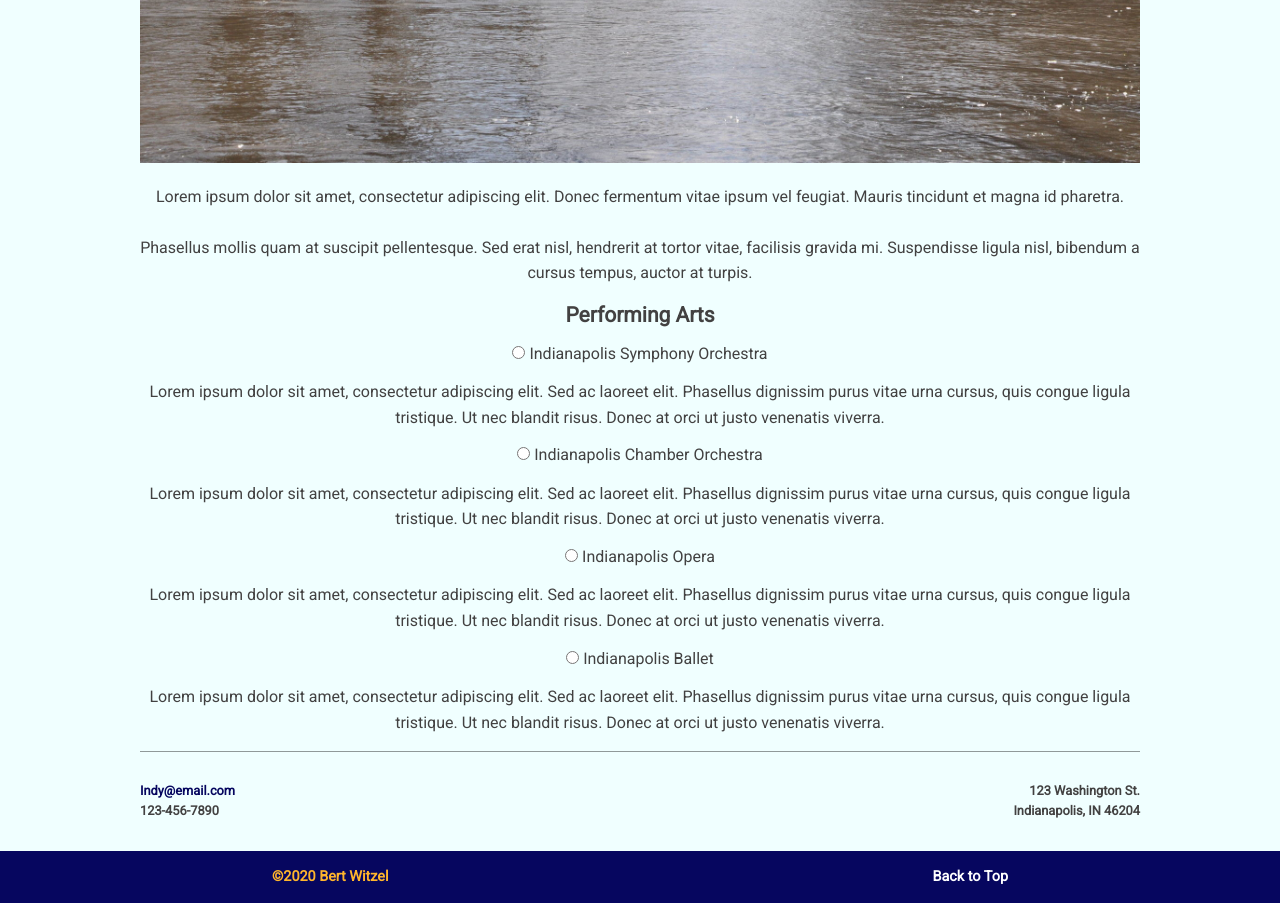
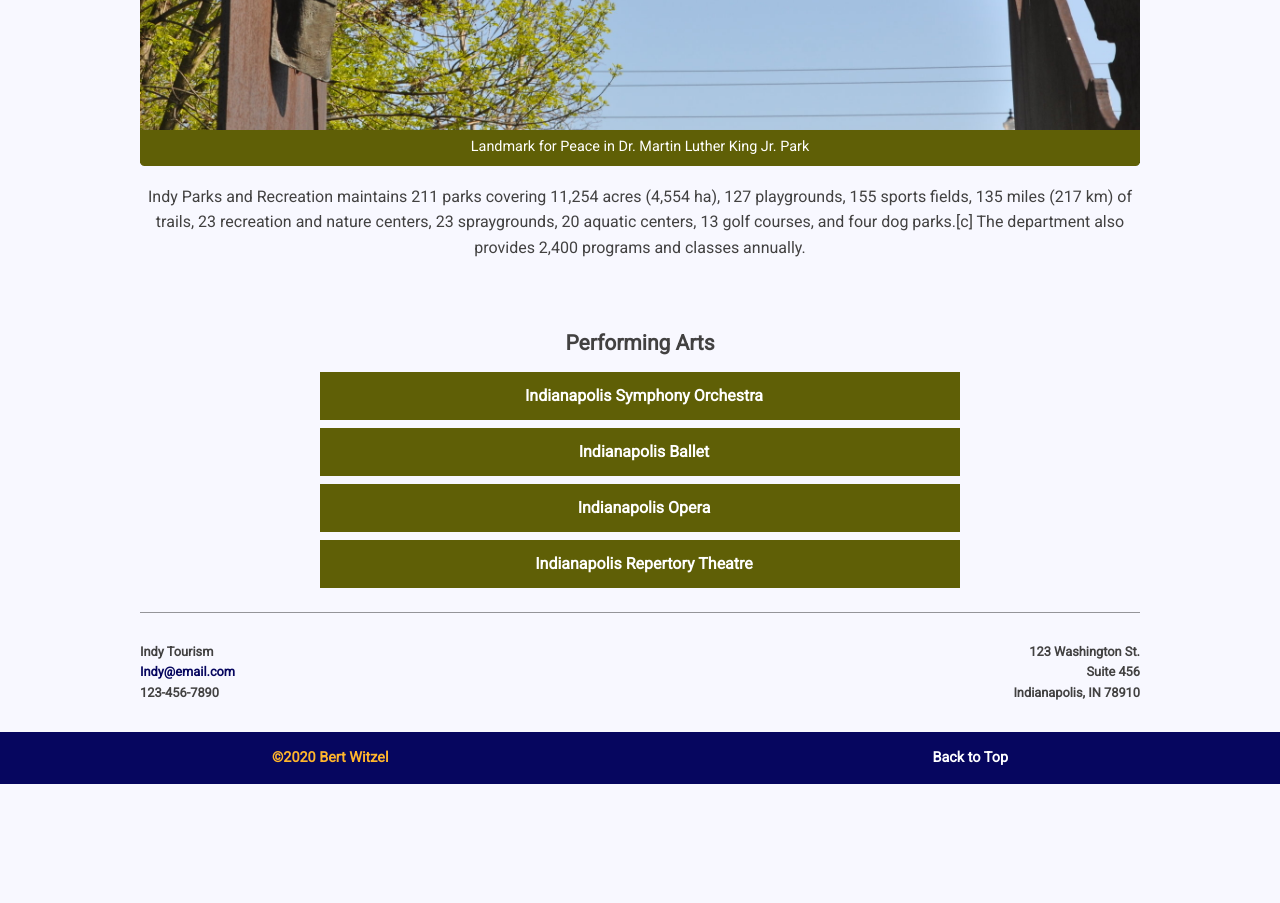
Before and after one commit to bertw82/city-website, a plain HTML site: page html/activities.html in a window 1280 px wide. Shown: the part 960-1863 px from the top of the page. After the commit the page ends 1744 px from the top, so only its background shows below. Drawn offline with nearby package versions, Linux system fonts and the light colour scheme.

Commit message:
Add accordion menu and style activities.html

```diff
--- a/html/activities.html
+++ b/html/activities.html
@@ -15,57 +15,57 @@
           <li><a href="index.html">Home</a></li>
           <li><a href="about.html">About</a></li>
           <li><a href="activities.html">To Do</a></li>
-          <li><a href="hotels.html">Hotels</a></li>
+          <li><a href="hotels.html">Stay</a></li>
           <li><a href="subscribe.html">Photos</a></li>
         </ul>
       </nav>
     </header>
 
     <div class="racetrack">
-      <h1>What to Do in Indy</h1>
+      <h1>Things to Do in Indy</h1>
     </div>
 
     <main>
-      <div>
+      <div class="park-picture">
         <h2>Indy Parks</h2>
-        <img src="../images/parks.jpg" alt="picture of water and trees">
-        <p>Lorem ipsum dolor sit amet, consectetur adipiscing elit. Donec fermentum vitae ipsum vel feugiat. Mauris tincidunt et magna id pharetra.<br><br>
-          Phasellus mollis quam at suscipit pellentesque. Sed erat nisl, hendrerit at tortor vitae, facilisis gravida mi. Suspendisse ligula nisl, bibendum a cursus tempus, auctor at turpis.</p>
+        <img src="../images/mlk.jpg" alt="picture of water and trees">
+        <div class="rfk">Landmark for Peace in Dr. Martin Luther King Jr. Park</div>
       </div>
-
-      <div>
+        <p>Indy Parks and Recreation maintains 211 parks covering 11,254 acres (4,554 ha), 127 playgrounds, 155 sports
+          fields, 135 miles (217 km) of trails, 23 recreation and nature centers, 23 spraygrounds, 20 aquatic centers,
+          13 golf courses, and four dog parks.[c] The department also provides 2,400 programs and classes annually.</p>
+        <br><br>
         <h2>Performing Arts</h2>
-      <div>
-        <div>
-          <input type="radio" id="tab-1" name="parks">
+        <div class="tab-group">
+          <div class="tab">
+            <input type="radio" id="tab-1" name="arts">
             <label for="tab-1">Indianapolis Symphony Orchestra</label>
             <div class="tab-content">
               <p>Lorem ipsum dolor sit amet, consectetur adipiscing elit. Sed ac laoreet elit. Phasellus dignissim purus vitae urna cursus, quis congue ligula tristique. Ut nec blandit risus. Donec at orci ut justo venenatis viverra.</p>
             </div>
           </div>
 
-        <div>
-          <input type="radio" id="tab-2" name="parks">
-          <label for="tab-2">Indianapolis Chamber Orchestra</label>
+          <div class="tab">
+            <input type="radio" id="tab-2" name="arts">
+            <label for="tab-2">Indianapolis Ballet</label>
             <div class="tab-content">
               <p>Lorem ipsum dolor sit amet, consectetur adipiscing elit. Sed ac laoreet elit. Phasellus dignissim purus vitae urna cursus, quis congue ligula tristique. Ut nec blandit risus. Donec at orci ut justo venenatis viverra.</p>
             </div>
           </div>
 
-        <div>
-          <input type="radio" id="tab-3" name="parks">
+          <div class="tab">
+            <input type="radio" id="tab-3" name="arts">
             <label for="tab-3">Indianapolis Opera</label>
             <div class="tab-content">
               <p>Lorem ipsum dolor sit amet, consectetur adipiscing elit. Sed ac laoreet elit. Phasellus dignissim purus vitae urna cursus, quis congue ligula tristique. Ut nec blandit risus. Donec at orci ut justo venenatis viverra.</p>
             </div>
           </div>
 
-        <div>
-          <input type="radio" id="tab-4" name="parks">
-          <label for="tab-4">Indianapolis Ballet</label>
+          <div class="tab">
+            <input type="radio" id="tab-4" name="arts">
+            <label for="tab-4">Indianapolis Repertory Theatre</label>
             <div class="tab-content">
               <p>Lorem ipsum dolor sit amet, consectetur adipiscing elit. Sed ac laoreet elit. Phasellus dignissim purus vitae urna cursus, quis congue ligula tristique. Ut nec blandit risus. Donec at orci ut justo venenatis viverra.</p>
-          </div>
           </div>
         </div>
 
@@ -73,12 +73,14 @@
 
       <div class="footer-flex">
         <div class="indy-flex-1">
-        <p><a href="mailto:IndyInfo@gmail.com?subject=Hi%20There!">Indy@email.com</a><br>
+          <p>Indy Tourism<br>
+            <a href="mailto:IndyInfo@gmail.com?subject=Hi%20There!">Indy@email.com</a><br>
           123-456-7890</p>
         </div>
         <div class="indy-flex-2">
           <p>123 Washington St.<br>
-          Indianapolis, IN 46204</p>
+            Suite 456<br>
+            Indianapolis, IN 78910</p>
         </div>
       </div>
   </main>
--- a/scss/base/_typography.scss
+++ b/scss/base/_typography.scss
@@ -37,12 +37,13 @@ p {
     font-weight: bold;
   }
   .tips & {
+    text-align: justify;
     &:first-child::first-letter {
       float: left;
       font-size: ems(40);
       padding: ems(7) ems(10);
       margin: ems(2) ems(2) 0 0;
-      background: firebrick;
+      background: darkred;
       color: $white;
       line-height: 1;
       border-radius: ems(2);
--- a/scss/components/_background-images.scss
+++ b/scss/components/_background-images.scss
@@ -5,16 +5,15 @@
   url('../images/city.jpg') $image-placement;
   background-blend-mode: soft-light;
   @include mq(lg) {
-    height: 25em;
+    height: $bg-lg-height;
   }
 }
 
 .racetrack {
   height: $bg-height;
-  background: green url('../images/mlk.jpg') $image-placement;
-  background-blend-mode: screen;
+  background: url('../images/parks.jpg') $image-placement;
   @include mq(lg) {
-    height: 25em;
+    height: $bg-lg-height;
   }
 }
 
@@ -24,7 +23,7 @@
               linear-gradient(to right, $white, transparent),
               orange url('../images/indy-500.jpg') $image-placement;
   @include mq(lg) {
-    height: 25em;
+    height: $bg-lg-height;
   }
 }
 
@@ -36,15 +35,15 @@
     linear-gradient(45deg, red, transparent),
     url('../images/skyline.jpg') $image-placement;
     @include mq(lg) {
-      height: 25em;
+      height: $bg-lg-height;
     }
 }
 
 .brochure {
   height: $bg-height;
-  background: url('../images/bridge.jpg') $image-placement;
-  background-blend-mode: screen;
+  background: green url('../images/bridge.jpg') $image-placement;
+  background-blend-mode: lighten;
   @include mq(lg) {
-    height: 25em;
+    height: $bg-lg-height;
   }
 }
--- a/scss/components/_css-designs.scss
+++ b/scss/components/_css-designs.scss
@@ -37,3 +37,63 @@
   clear: both;
   }
 }
+
+/* CSS Accordion ------------------ */
+
+.tab-group {
+	margin: 1em auto;
+	max-width: 40em;
+	width: 100%;
+}
+
+.tab {
+	position: relative;
+  width: 100%;
+}
+
+.tab input {
+	left: 0;
+	position: absolute;
+	top: 0;
+	z-index: -999;
+}
+
+.tab label {
+	background: $complement;
+	color: $white;
+	cursor: pointer;
+	display: block;
+	font-weight: bold;
+	line-height: 3;
+	margin-bottom: 0.5em;
+	padding-left: 0.5em;
+	transition: letter-spacing 0.55s ;
+}
+
+.tab input:focus + label,
+.tab label:hover{
+	@include hover($complement);
+	letter-spacing: 1px;
+}
+
+.tab-content {
+	max-height: 0;
+	overflow: hidden;
+	transition: all 0.35s;
+}
+
+.tab-content p {
+	margin: 1em 0;
+}
+
+/* open the tab when label is checked */
+
+.tab input:checked ~ .tab-content {
+	max-height: 6.25em;
+}
+
+
+/*.tab > input:not(:focus) ~ .tab-content {
+	max-height: 0;
+	transition: all .75s cubic-bezier(0.19, 1, 0.22, 1) .15s;
+}*/
--- a/scss/components/_images.scss
+++ b/scss/components/_images.scss
@@ -6,26 +6,49 @@ img {
       margin-left: 0;
     }
   }
-}
-
-img[src*="gallery"] {
-  margin-bottom: 1em;
-}
-
-img[src^="../images/colts.jpg"] {
-  width: 75%;
-  float: right;
-  @include mq(med) {
-    width: 50%;
+  &[src^="../images/colts.jpg"] {
+    width: 75%;
+    float: right;
+    margin-left: ems(10);
+    @include mq(med) {
+      width: 50%;
+      margin-left: 1em;
+    }
+  }
+  &[src*="gallery"] {
+    margin-bottom: 1em;
+  }
+  &[src^="../images/svg-images"] {
+    transition: all .4s;
+    &:hover {
+      transform: scale(1.3) rotate(360deg);
+    }
   }
 }
 
-img[src^="../images/svg-images"] {
-  transition: all .4s;
-  &:hover {
-    transform: scale(1.3) rotate(360deg);
+.rfk {
+  position: absolute;
+  background: $complement;
+  color: $white;
+  height: 2em;
+  bottom: .4em;
+  width: 100%;
+  padding: .3em;
+  font-size: .7rem;
+  border-radius: 0 0 ems(5) ems(5);
+  @include mq(med) {
+    padding-top: .625em;
+    height: 2.5em;
+    bottom: .125em;
+    font-size: .9rem;
   }
 }
+
+.park-picture {
+  position: relative;
+}
+
+
 
 @media screen and (min-width: 768px) {
 
--- a/scss/layout/_main.scss
+++ b/scss/layout/_main.scss
@@ -21,22 +21,23 @@ main {
 }
 
 .sports {
-  background-color: $color-bg-dark;
+  background-color:#f0e68c;
   border-radius: ems(5);
   @include flexy($wrap: wrap);
   margin-bottom: 1em;
+  margin-top: 2em;
   img {
     width: ems(100);
   }
   a {
     display: inline-block;
     padding: ems(10);
-    color: $color-text;
+    color: #000;
     border-radius: ems(5);
     transition: background ease-in-out .3s, color ease-in-out .3s,
                 transform ease-in-out .3s;
     &:hover {
-      background: $complement;
+      background: $color-primary;
       color: $white;
       border-radius: ems(5);
       transform: skewX(-5deg);
--- a/scss/utilities/_mixins.scss
+++ b/scss/utilities/_mixins.scss
@@ -28,5 +28,12 @@ $sm: map-get($breakpoints, 'sm');
       @content;
     }
   }
+ }
 
- }
+ // Hover Effect
+
+ @mixin hover($btn-color) {
+  &:hover {
+    background-color: lighten($btn-color, 15%);
+  }
+}
--- a/scss/utilities/_variables.scss
+++ b/scss/utilities/_variables.scss
@@ -2,7 +2,7 @@
 $white: #fff;
 $color-primary: rgb(6, 6, 95);
 $color-primary-light: lighten($color-primary, 20%);
-$color-bg: azure;
+$color-bg: #f8f8ff;
 $color-bg-dark: darken($color-bg, 15%);
 $color-hover: rgb(196, 183, 255);
 $color-accent: rgb(255, 181, 44);
@@ -18,6 +18,7 @@ $font-stack-cursive: 'Cedarville Cursive', cursive;
 // Images
 $bg-height: 16em;
 $image-placement: no-repeat center/cover;
+$bg-lg-height: 25em;
 
 //Sass Maps
 $breakpoints: (
```
Also changed, not shown: html/about.html (+18 -19 lines), html/hotels.html (+5 -3 lines), html/subscribe.html (+6 -4 lines), css/styles.css, 1 other file. Lines whose indentation alone changed are shown as unchanged.
